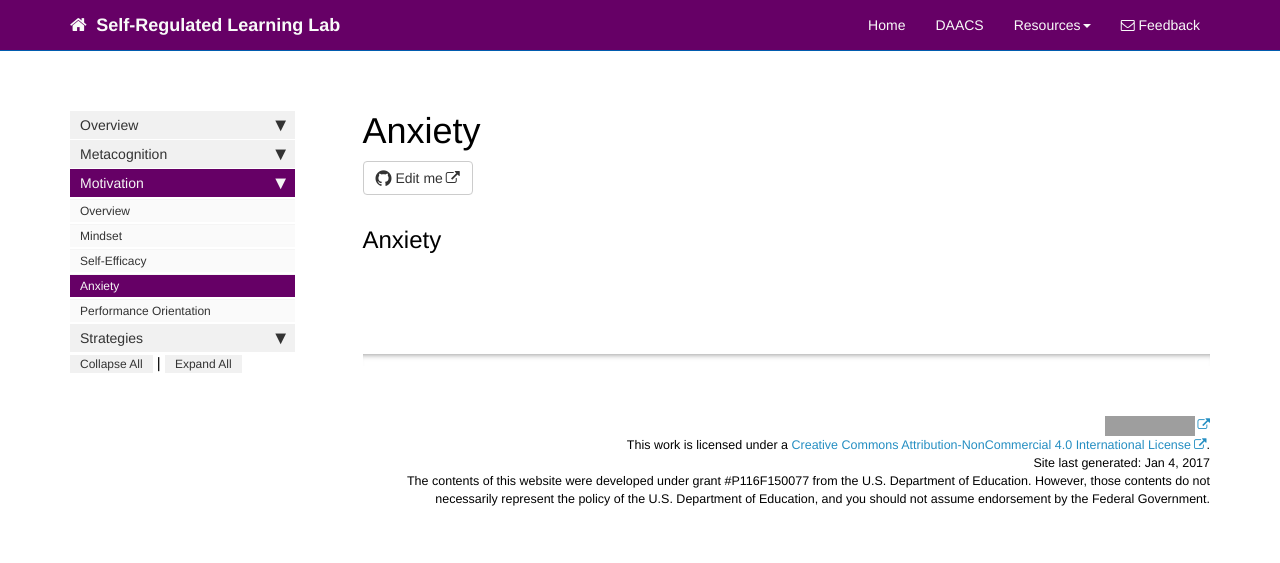
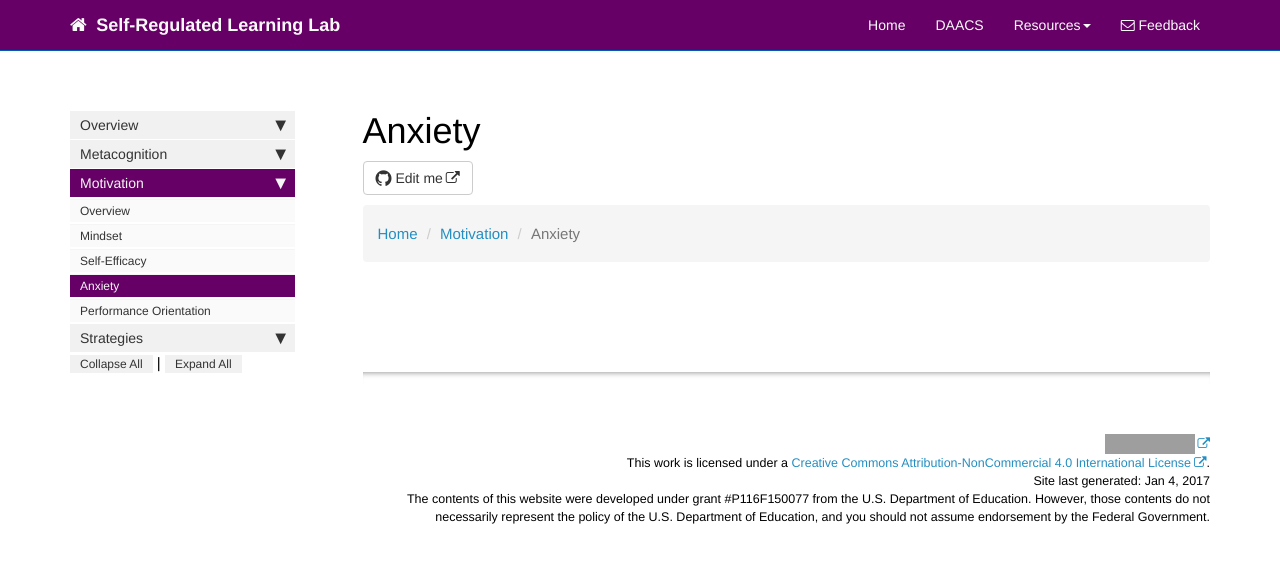
Before and after one commit to handrade11/SRL, a Jekyll site: the page built from docs/pages/motivation/anxiety.md, in a window 1280 px wide. Shown: the top 563 px of the page. Built offline with Jekyll 4.4.1, drawn with Linux system fonts in a browser that asks for light colours; nearby versions of some CDN libraries; comment, search, counter and statistics services are not loaded; grey boxes are pictures that could not be loaded.

Commit message:
Added breadcrumb

```diff
--- a/docs/pages/motivation/anxiety.md
+++ b/docs/pages/motivation/anxiety.md
@@ -8,4 +8,8 @@ folder: motivation
 toc: false
 ---
 
-## Anxiety
+<ul class="breadcrumb">
+    <li><a href="index.html">Home</a></li>
+    <li><a href="motivation_overview.html">Motivation</a></li>
+    <li class="active">Anxiety</li>
+</ul>
```
Also changed, not shown: docs/pages/motivation/mindset.md (+6 -0 lines).
